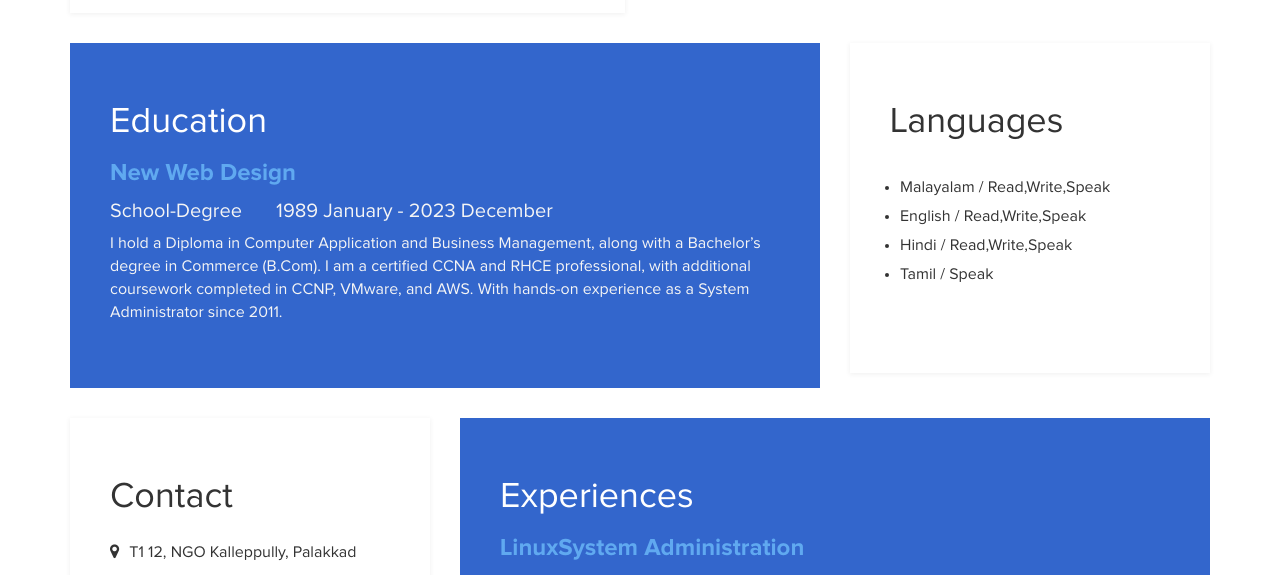
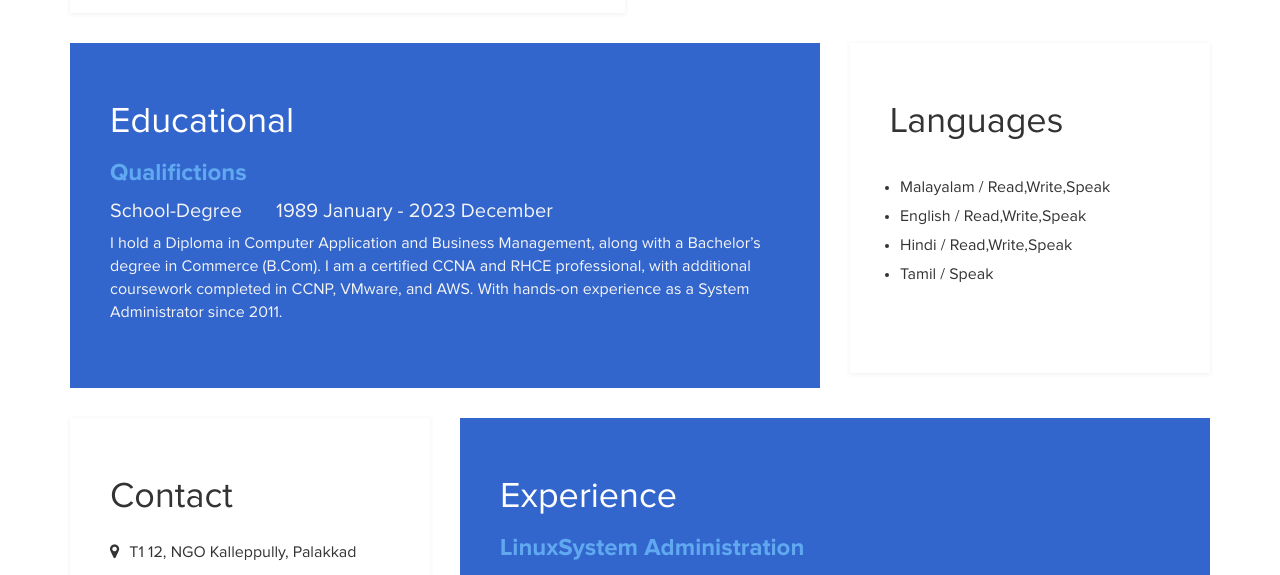
Before and after one commit to sreenathemail/easyprofile, a plain HTML site: page index.html in a window 1280 px wide. Shown: the part 1197-1772 px from the top of the page. Drawn offline with Linux system fonts and the light colour scheme.

Commit message:
modified index.html and image

```diff
--- a/index.html
+++ b/index.html
@@ -80,9 +80,9 @@ http://www.templatemo.com/tm-467-easy-profile
 	<div class="row">
 		<div class="col-md-8 col-sm-12">
 			<div class="education">
-				<h2 class="white">Education</h2>
+				<h2 class="white">Educational</h2>
 					<div class="education-content">
-						<h4 class="education-title accent">New Web Design</h4>
+						<h4 class="education-title accent">Qualifictions</h4>
 							<div class="education-school">
 								<h5>School-Degree</h5><span></span>
 								<h5>1989 January - 2023 December</h5>
@@ -119,7 +119,7 @@ http://www.templatemo.com/tm-467-easy-profile
 		</div>
 		<div class="col-md-8 col-sm-12">
 			<div class="experience">
-				<h2 class="white">Experiences</h2>
+				<h2 class="white">Experience</h2>
 					<div class="experience-content">
 						<h4 class="experience-title accent">LinuxSystem Administration</h4>
 						<h5>Quintetsolutions</h5><span></span>
```
